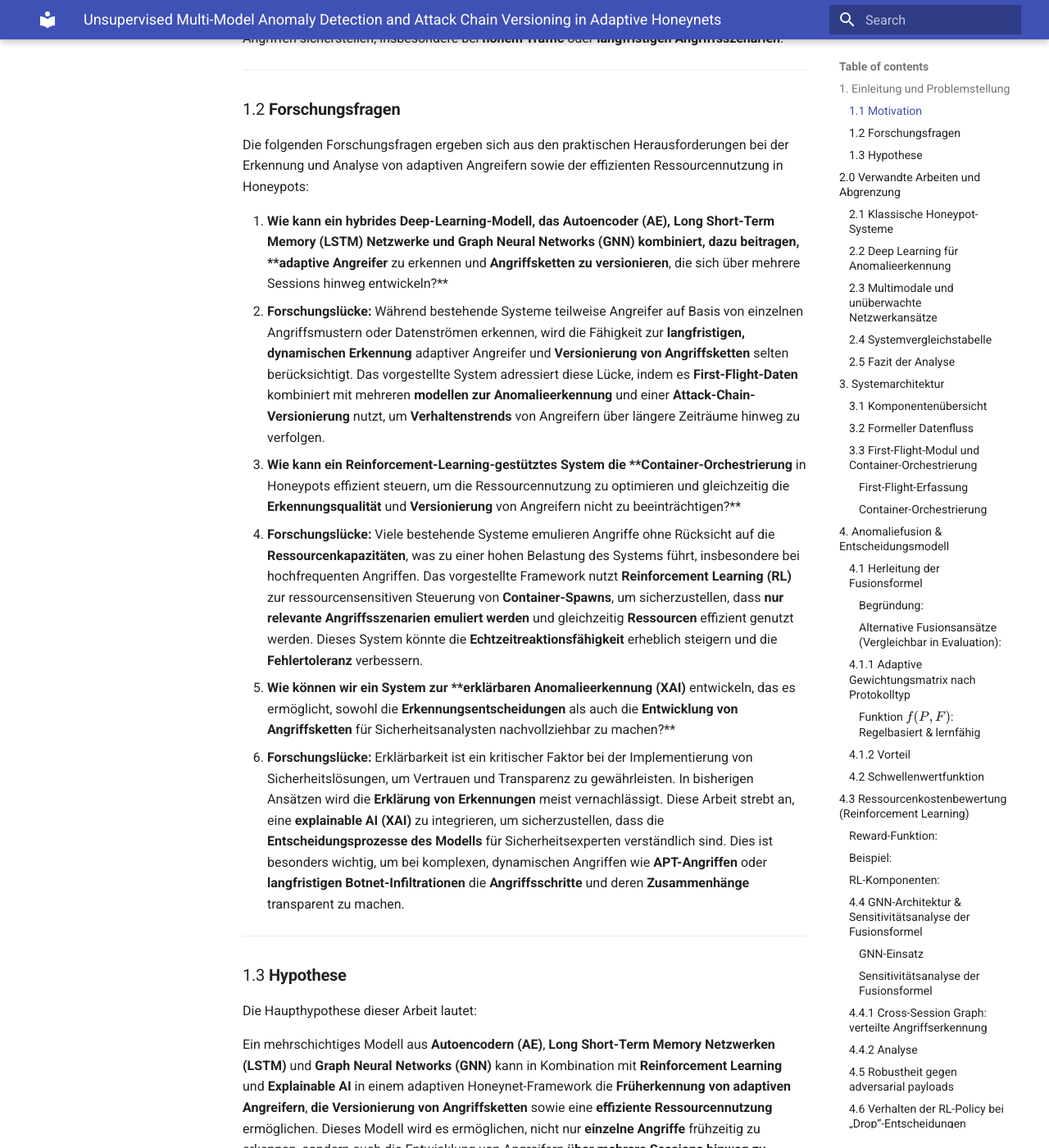
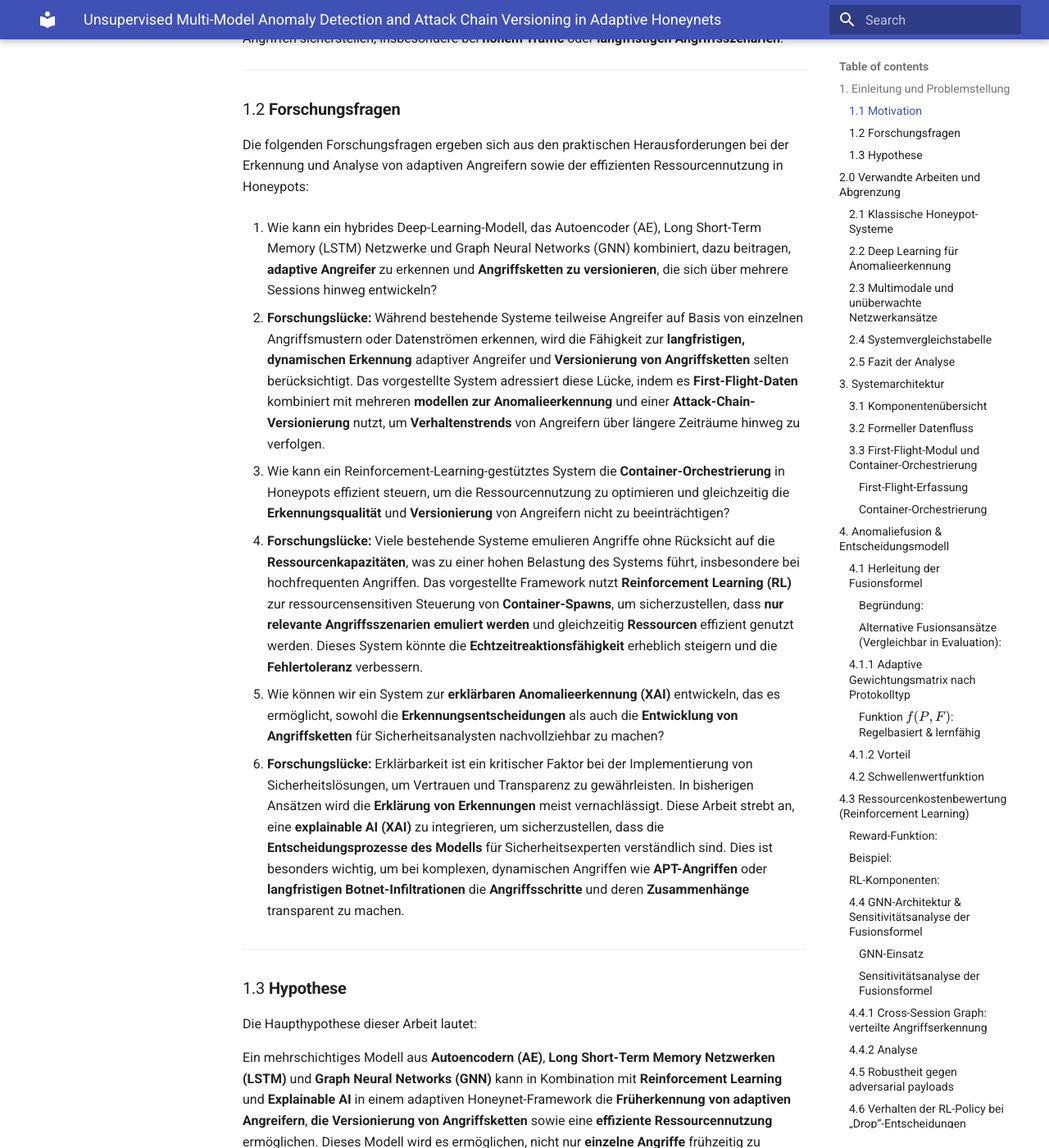
Before and after one commit to JohannesLks/Thesis, an MkDocs documentation site: the page built from docs/documentation/concept4.md, in a window 1280 px wide and 1400 px high, scrolled down 839 px. Shown: the whole window at 82% size. Built offline with MkDocs 1.6.1 and Material for MkDocs 9.7.7, drawn with Linux system fonts in a browser that asks for light colours.

Commit message:
debug syntax

```diff
--- a/docs/documentation/concept4.md
+++ b/docs/documentation/concept4.md
@@ -16,13 +16,16 @@ Die vorliegende Arbeit zielt darauf ab, ein **adaptives Honeynet-Framework** zu
 ### 1.2 **Forschungsfragen**
 Die folgenden Forschungsfragen ergeben sich aus den praktischen Herausforderungen bei der Erkennung und Analyse von adaptiven Angreifern sowie der effizienten Ressourcennutzung in Honeypots:
 
-1. **Wie kann ein hybrides Deep-Learning-Modell, das Autoencoder (AE), Long Short-Term Memory (LSTM) Netzwerke und Graph Neural Networks (GNN) kombiniert, dazu beitragen, **adaptive Angreifer** zu erkennen und **Angriffsketten zu versionieren**, die sich über mehrere Sessions hinweg entwickeln?**
+1. Wie kann ein hybrides Deep-Learning-Modell, das Autoencoder (AE), Long Short-Term Memory (LSTM) Netzwerke und Graph Neural Networks (GNN) kombiniert, dazu beitragen, **adaptive Angreifer** zu erkennen und **Angriffsketten zu versionieren**, die sich über mehrere Sessions hinweg entwickeln?
+
    - **Forschungslücke:** Während bestehende Systeme teilweise Angreifer auf Basis von einzelnen Angriffsmustern oder Datenströmen erkennen, wird die Fähigkeit zur **langfristigen, dynamischen Erkennung** adaptiver Angreifer und **Versionierung von Angriffsketten** selten berücksichtigt. Das vorgestellte System adressiert diese Lücke, indem es **First-Flight-Daten** kombiniert mit mehreren **modellen zur Anomalieerkennung** und einer **Attack-Chain-Versionierung** nutzt, um **Verhaltenstrends** von Angreifern über längere Zeiträume hinweg zu verfolgen.
 
-2. **Wie kann ein Reinforcement-Learning-gestütztes System die **Container-Orchestrierung** in Honeypots effizient steuern, um die Ressourcennutzung zu optimieren und gleichzeitig die **Erkennungsqualität** und **Versionierung** von Angreifern nicht zu beeinträchtigen?**
+2. Wie kann ein Reinforcement-Learning-gestütztes System die **Container-Orchestrierung** in Honeypots effizient steuern, um die Ressourcennutzung zu optimieren und gleichzeitig die **Erkennungsqualität** und **Versionierung** von Angreifern nicht zu beeinträchtigen?
+
    - **Forschungslücke:** Viele bestehende Systeme emulieren Angriffe ohne Rücksicht auf die **Ressourcenkapazitäten**, was zu einer hohen Belastung des Systems führt, insbesondere bei hochfrequenten Angriffen. Das vorgestellte Framework nutzt **Reinforcement Learning (RL)** zur ressourcensensitiven Steuerung von **Container-Spawns**, um sicherzustellen, dass **nur relevante Angriffsszenarien emuliert werden** und gleichzeitig **Ressourcen** effizient genutzt werden. Dieses System könnte die **Echtzeitreaktionsfähigkeit** erheblich steigern und die **Fehlertoleranz** verbessern.
 
-3. **Wie können wir ein System zur **erklärbaren Anomalieerkennung (XAI)** entwickeln, das es ermöglicht, sowohl die **Erkennungsentscheidungen** als auch die **Entwicklung von Angriffsketten** für Sicherheitsanalysten nachvollziehbar zu machen?**
+3. Wie können wir ein System zur **erklärbaren Anomalieerkennung (XAI)** entwickeln, das es ermöglicht, sowohl die **Erkennungsentscheidungen** als auch die **Entwicklung von Angriffsketten** für Sicherheitsanalysten nachvollziehbar zu machen?
+
    - **Forschungslücke:** Erklärbarkeit ist ein kritischer Faktor bei der Implementierung von Sicherheitslösungen, um Vertrauen und Transparenz zu gewährleisten. In bisherigen Ansätzen wird die **Erklärung von Erkennungen** meist vernachlässigt. Diese Arbeit strebt an, eine **explainable AI (XAI)** zu integrieren, um sicherzustellen, dass die **Entscheidungsprozesse des Modells** für Sicherheitsexperten verständlich sind. Dies ist besonders wichtig, um bei komplexen, dynamischen Angriffen wie **APT-Angriffen** oder **langfristigen Botnet-Infiltrationen** die **Angriffsschritte** und deren **Zusammenhänge** transparent zu machen.
 
 ---
```
